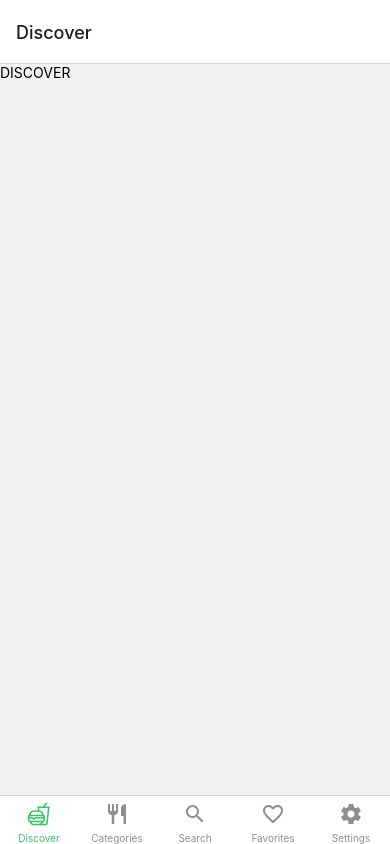
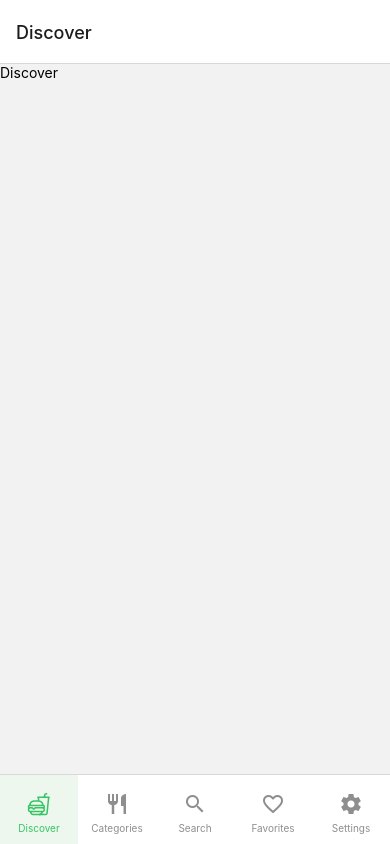
Before and after one commit to godkingjay/Authentic-Pinoy-Recipes-App, a React Native app: screen /Discover in a window 390 px wide. Built offline with nearby package versions, Linux system fonts and the light colour scheme.

Commit message:
ADD: Bottom Tab Navigation/Padding

```diff
--- a/routes/bottomNavigation.js
+++ b/routes/bottomNavigation.js
@@ -18,6 +18,13 @@ export default function BottomNavigator(){
         screenOptions={{
           headerShown: true,
           tabBarActiveTintColor: "#36C464",
+          tabBarActiveBackgroundColor: "#0801",
+          tabBarStyle: {
+            height: 70,
+          },
+          tabBarItemStyle: {
+            paddingVertical: 10
+          }
         }}
       >
         <Tab.Screen name="Discover" component={Discover}
--- a/screens/Discover.js
+++ b/screens/Discover.js
@@ -5,7 +5,7 @@ import { View } from "react-native";
 export default function Discover() {
   return(
     <View>
-      <Text>DISCOVER</Text>
+      <Text>Discover</Text>
     </View>
   );
 }
```
